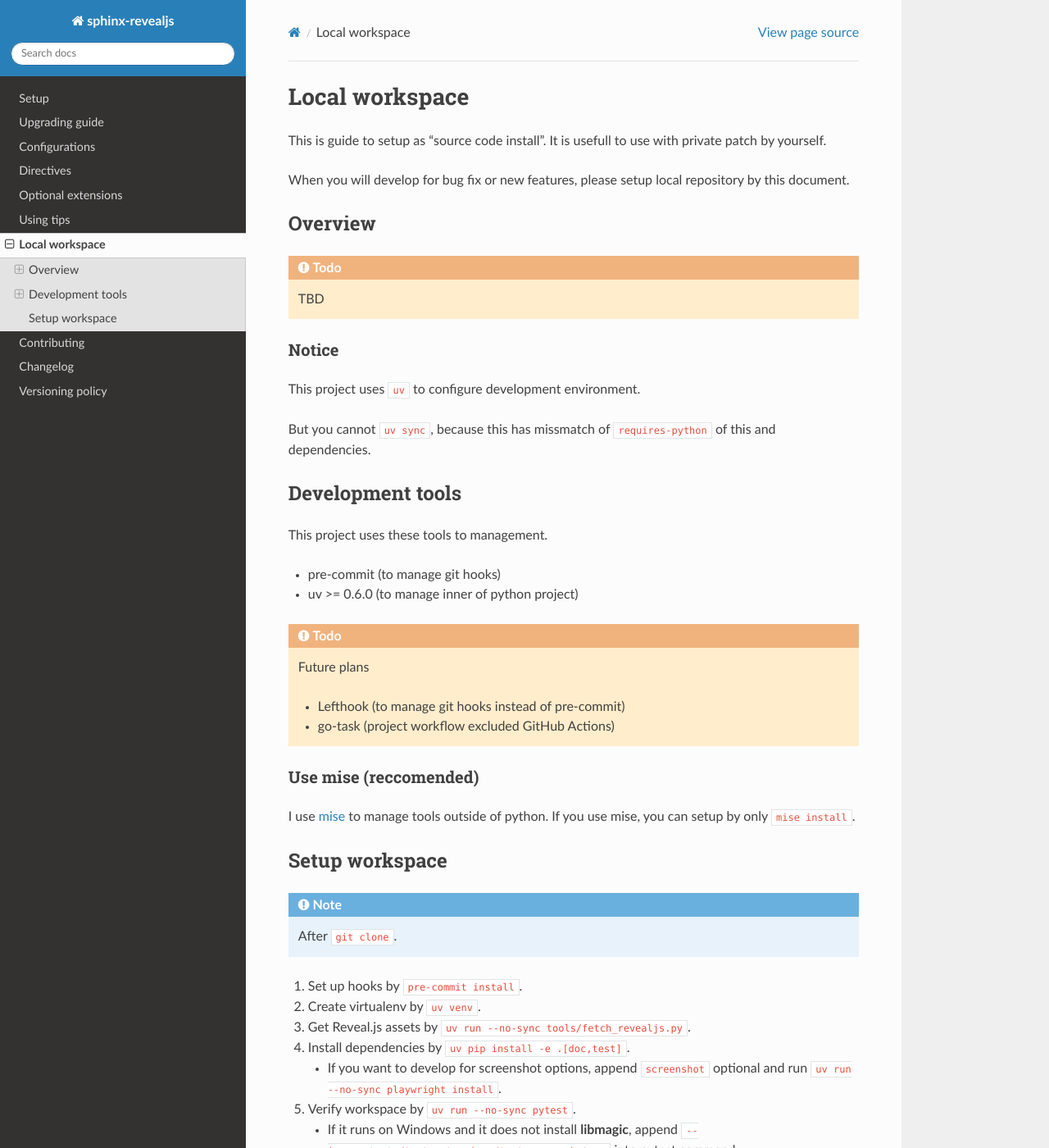
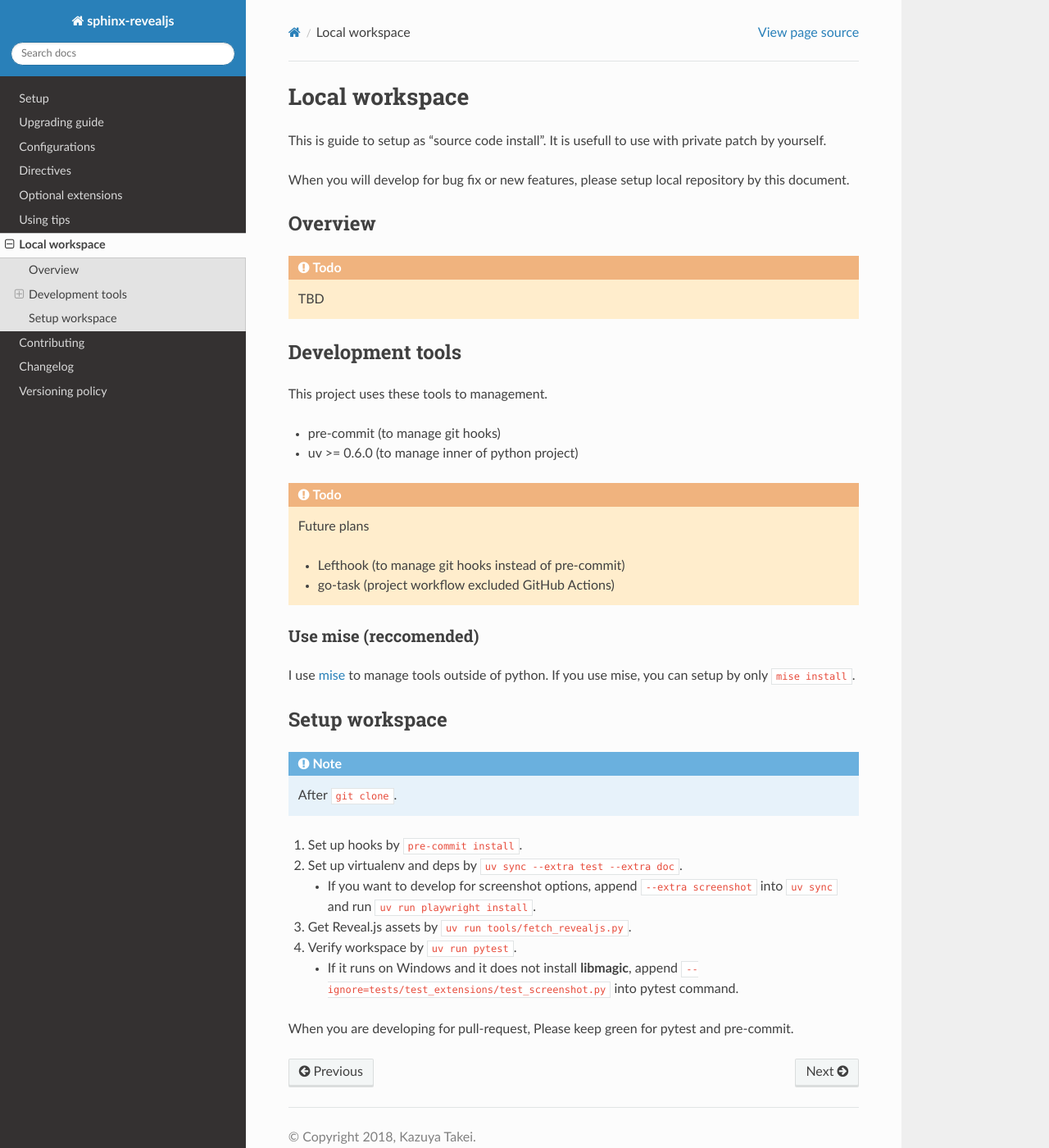
Before and after one commit to attakei/sphinx-revealjs, a Sphinx documentation site: the page built from doc/local-workspace.rst, in a window 1280 px wide and 1400 px high. Shown: the whole window at 82% size. Built offline with Sphinx 7.4.7 and the Read the Docs theme 3.1.0, drawn with Linux system fonts in a browser that asks for light colours; pages that are not in the unit, such as notebooks, are missing from menus.

Commit message:
chore: Use 'uv sync' in anywhere

```diff
--- a/doc/local-workspace.rst
+++ b/doc/local-workspace.rst
@@ -12,14 +12,6 @@ Overview
 ========
 
 .. todo:: TBD
-
-Notice
-------
-
-This project uses ``uv`` to configure development environment.
-
-But you cannot ``uv sync``,
-because this has missmatch of ``requires-python`` of this and dependencies.
 
 Development tools
 =================
@@ -46,14 +38,13 @@ Setup workspace
 .. note:: After ``git clone``.
 
 #. Set up hooks by ``pre-commit install``.
-#. Create virtualenv by ``uv venv``.
-#. Get Reveal.js assets by ``uv run --no-sync tools/fetch_revealjs.py``.
-#. Install dependencies by ``uv pip install -e .[doc,test]``.
+#. Set up virtualenv and deps by ``uv sync --extra test --extra doc``.
 
    * If you want to develop for screenshot options,
-     append ``screenshot`` optional and run ``uv run --no-sync playwright install``.
+     append ``--extra screenshot`` into ``uv sync`` and run ``uv run playwright install``.
 
-#. Verify workspace by ``uv run --no-sync pytest``.
+#. Get Reveal.js assets by ``uv run tools/fetch_revealjs.py``.
+#. Verify workspace by ``uv run pytest``.
 
    * If it runs on Windows and it does not install **libmagic**,
      append ``--ignore=tests/test_extensions/test_screenshot.py`` into pytest command.
```
Also changed, not shown: 3 other files.
